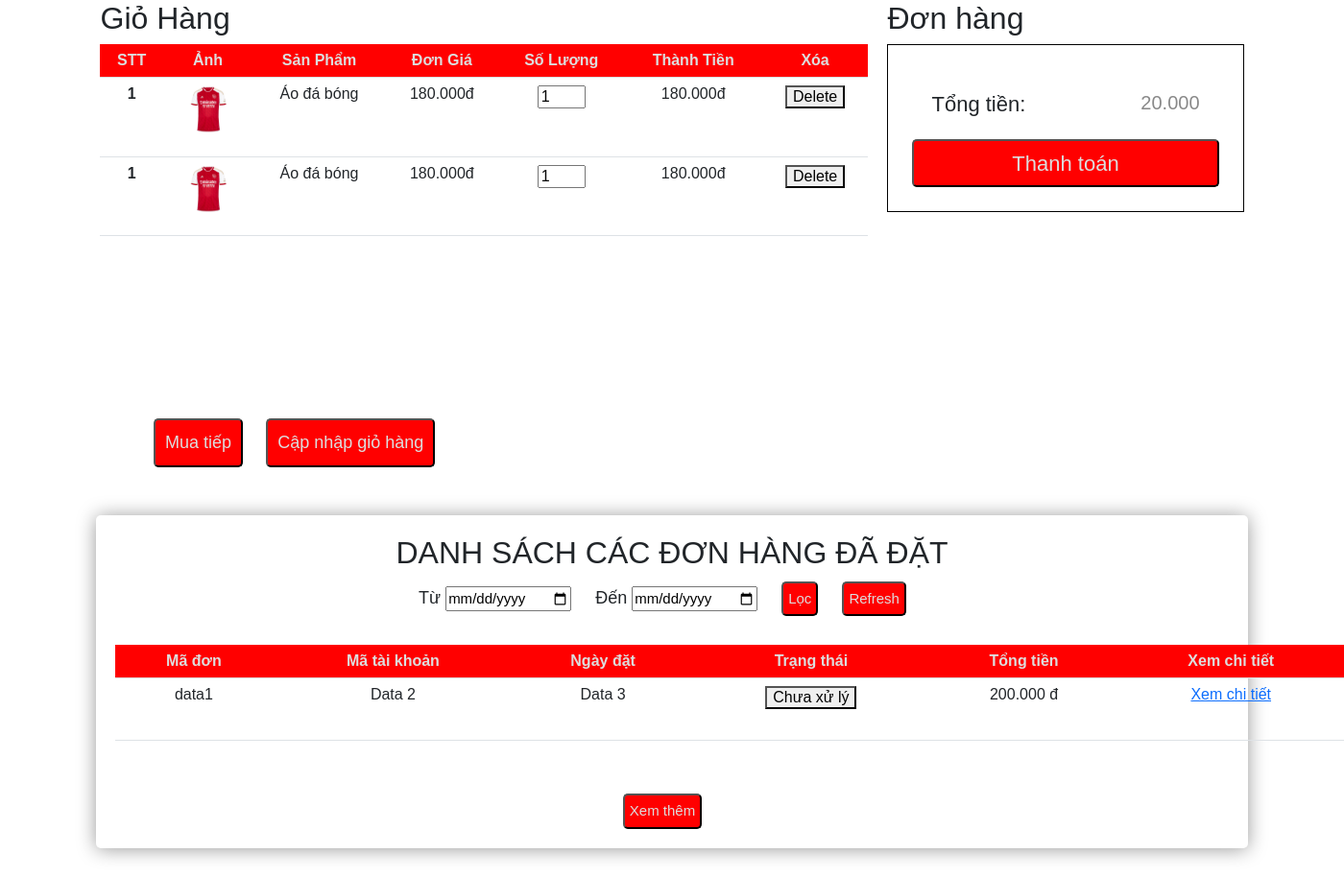
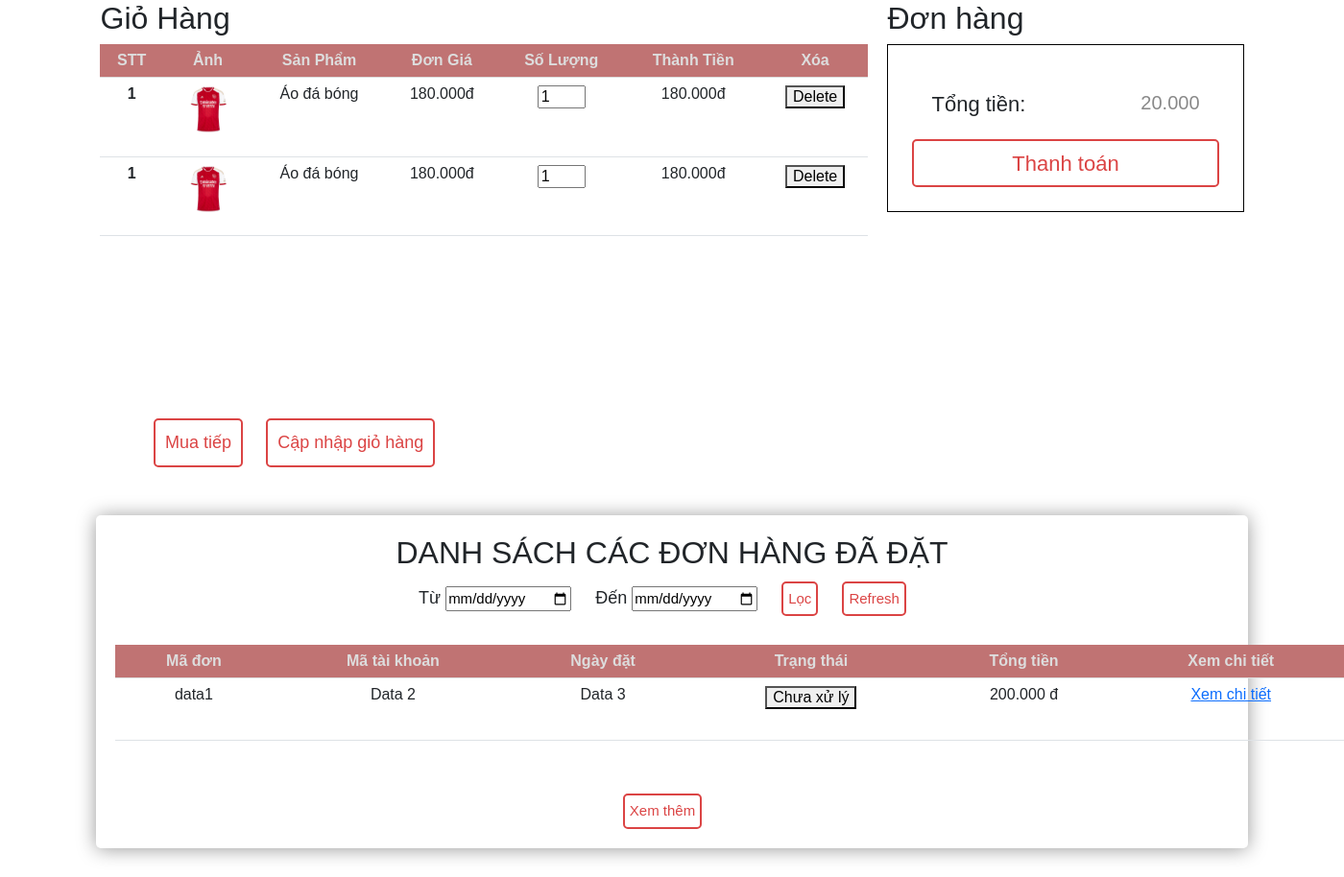
Before and after one commit to Duongnl/Web2, a PHP site: page /cart.php in a window 1400 px wide. Shown: the whole page at 96% size. Run offline with PHP 8.4, Linux system fonts and the light colour scheme.

Commit message:
loc thay doi mau

```diff
--- a/cart.css
+++ b/cart.css
@@ -15,7 +15,7 @@ table {
     position: sticky;
     top: 0;
     z-index: 2;
-    background-color: #ff0000;
+    background-color: #c07373;
     color: #dddddd;
 }
 
@@ -66,9 +66,15 @@ h2 {
     height: 50px;
     font-family: Arial, Helvetica, sans-serif;
     font-size: 22px;
-    background-color: #ff0000;
+    color: #DB4444;
+    background-color: rgb(255, 255, 255);
     border-radius: 5px;
-    color: #dddddd;
+    border: 2px solid #DB4444 ;
+}
+.btn_pay:hover{
+    background-color: #DB4444;
+    color: aliceblue;
+    cursor: pointer;
 }
 
 .group_btn {
@@ -80,9 +86,14 @@ h2 {
     margin-right: 20px;
     font-family: Arial, Helvetica, sans-serif;
     font-size: 18px;
-    background-color: #ff0000;
+    color: #DB4444;
+    background-color: rgb(255, 255, 255);
     border-radius: 5px;
-    color: #dddddd;
+    border: 2px solid #DB4444 ;
+}
+.group_btn-item:hover{
+    background-color: #DB4444;
+    color: rgb(255, 255, 255);
 }
 .cart_list-item{
     height: 140px;
@@ -101,7 +112,7 @@ h2 {
     width: 1280px;
 }
 .table_2 thead th {
-    background-color: #ff0000;
+    background-color: #c07373;
     color: #dddddd;
 }
 .table_2 tbody td {
@@ -127,24 +138,32 @@ h2 {
     font-size: 15px;
     padding: 5px;
     margin-right: 20px;
-    background-color: #ff0000;
-    color: #dddddd;
+    background-color: #ffffff;
+    color: #DB4444;
     border-radius: 5px;
+    border: 2px solid #DB4444 ;
 }
-
+.cart_list-filler button:hover{
+    background-color: #DB4444;
+    color: #ffffff;
+}
 .btn_see-more {
     margin-top: 15px;
     font-family: Arial, Helvetica, sans-serif;
     font-size: 15px;
     padding: 5px;
     margin-right: 20px;
-    background-color: #ff0000;
-    color: #dddddd;
+    background-color: #ffffff;
+    color: #DB4444;
     border-radius: 5px;
+    border: 2px solid #DB4444 ;
 }
-
+.btn_see-more:hover{
+    background-color: #DB4444;
+    color: #ffffff;
+}
 a {
-    color: #ff0000;
+    color: #DB4444;
 }
 
 /* bfvjbjhvdbvjdbfvhjdbfbvbdjdfh */
```
Also changed, not shown: cart_detail.css (+6 -6 lines).
